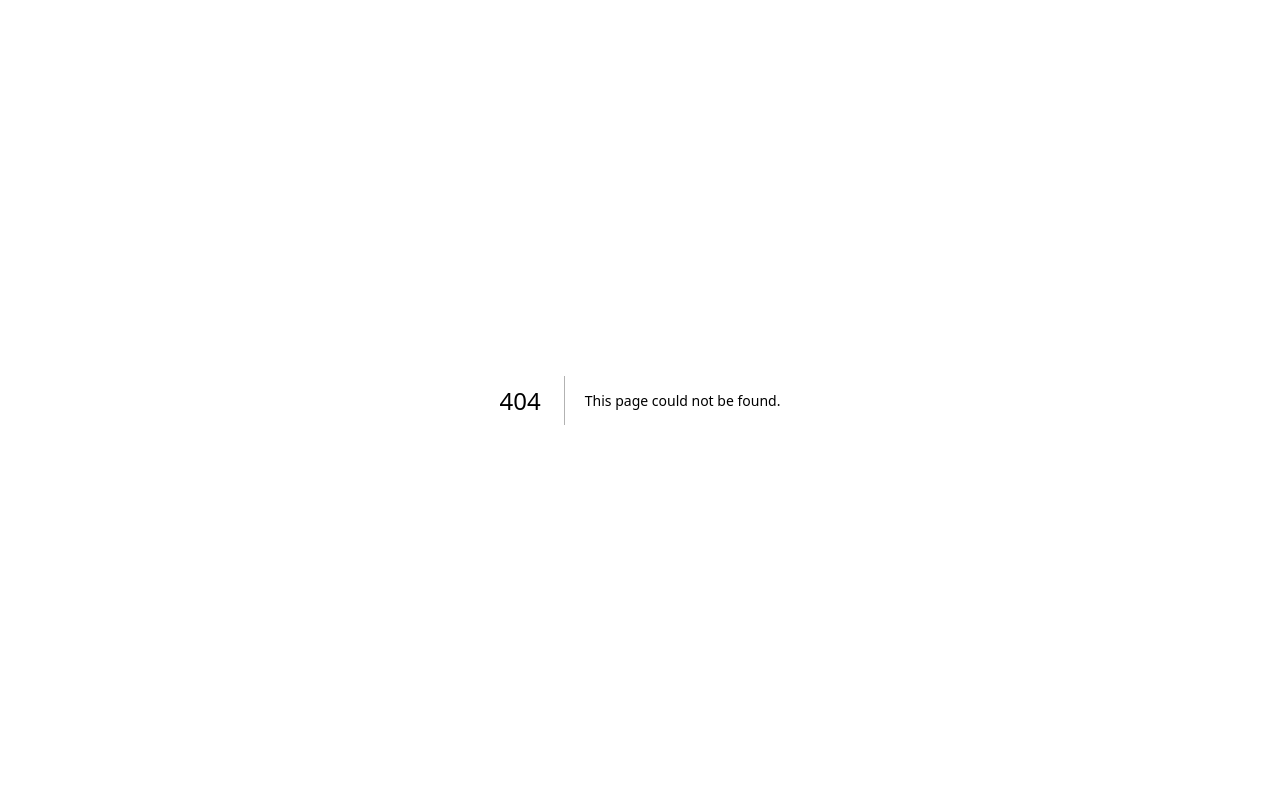
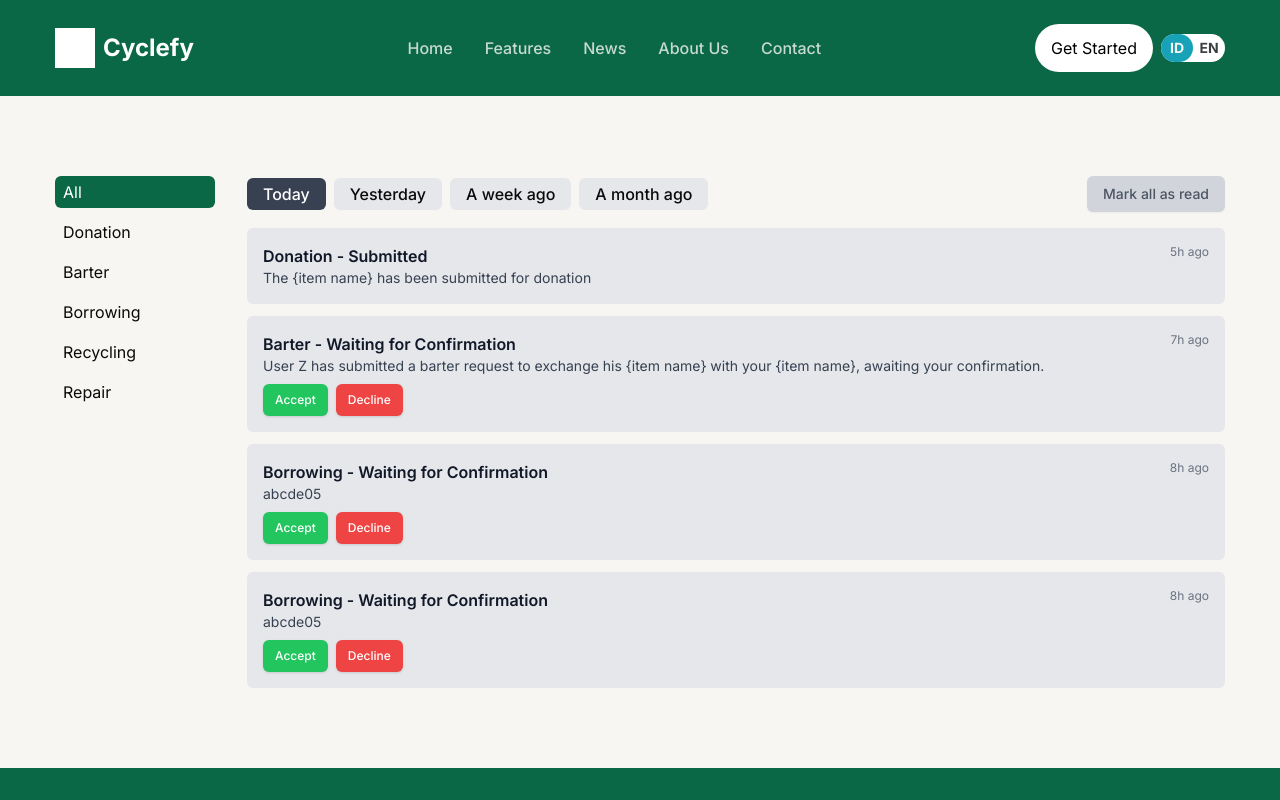
Before and after one commit to MoCheeseKy/cyclefy, a Next.js app: page /user/notifications in a window 1280 px wide. Before the commit this address had no page. Shown: the top 800 px of the page. Built offline with nearby package versions, Linux system fonts and the light colour scheme.

Commit message:
slicing notifications

```diff
--- /dev/null
+++ b/src/components/User/Notifications/index.jsx
@@ -0,0 +1,142 @@
+import { useState } from 'react';
+import Wrapper from '@/components/_shared/Wrapper';
+import { Button } from '@/components/ui/button';
+
+export default function Notifications() {
+  const categories = [
+    'All',
+    'Donation',
+    'Barter',
+    'Borrowing',
+    'Recycling',
+    'Repair',
+  ];
+  const filters = ['Today', 'Yesterday', 'A week ago', 'A month ago'];
+
+  const [activeCategory, setActiveCategory] = useState('All');
+  const [activeFilter, setActiveFilter] = useState('Today');
+
+  // Contoh data dummy
+  const notifications = [
+    {
+      id: 1,
+      type: 'Donation',
+      title: 'Donation - Submitted',
+      message: 'The {item name} has been submitted for donation',
+      time: '5h ago',
+      actions: false,
+    },
+    {
+      id: 2,
+      type: 'Barter',
+      title: 'Barter - Waiting for Confirmation',
+      message:
+        'User Z has submitted a barter request to exchange his {item name} with your {item name}, awaiting your confirmation.',
+      time: '7h ago',
+      actions: true,
+    },
+    {
+      id: 3,
+      type: 'Borrowing',
+      title: 'Borrowing - Waiting for Confirmation',
+      message: 'abcde05',
+      time: '8h ago',
+      actions: true,
+    },
+    {
+      id: 4,
+      type: 'Borrowing',
+      title: 'Borrowing - Waiting for Confirmation',
+      message: 'abcde05',
+      time: '8h ago',
+      actions: true,
+    },
+  ];
+
+  const filteredNotifications =
+    activeCategory === 'All'
+      ? notifications
+      : notifications.filter((n) => n.type === activeCategory);
+
+  return (
+    <div className='flex justify-center py-20'>
+      <Wrapper>
+        <div className='flex gap-8'>
+          {/* Sidebar */}
+          <div className='flex flex-col w-40 gap-2'>
+            {categories.map((cat) => (
+              <button
+                key={cat}
+                onClick={() => setActiveCategory(cat)}
+                className={`text-left px-2 py-1 rounded-md ${
+                  activeCategory === cat
+                    ? 'bg-primary text-white'
+                    : 'hover:bg-gray-200'
+                }`}
+              >
+                {cat}
+              </button>
+            ))}
+          </div>
+
+          {/* Main Content */}
+          <div className='flex-1'>
+            {/* Filter Tabs + Mark all */}
+            <div className='flex items-center justify-between mb-4'>
+              <div className='flex gap-2'>
+                {filters.map((f) => (
+                  <button
+                    key={f}
+                    onClick={() => setActiveFilter(f)}
+                    className={`px-4 py-1 rounded-md font-medium ${
+                      activeFilter === f
+                        ? 'bg-gray-700 text-white'
+                        : 'bg-gray-200 hover:bg-gray-300'
+                    }`}
+                  >
+                    {f}
+                  </button>
+                ))}
+              </div>
+              <Button variant='secondary' className='text-gray-600 bg-gray-300'>
+                Mark all as read
+              </Button>
+            </div>
+
+            {/* Notifications List */}
+            <div className='flex flex-col gap-3'>
+              {filteredNotifications.map((n) => (
+                <div
+                  key={n.id}
+                  className='flex items-start justify-between p-4 bg-gray-200 rounded-md'
+                >
+                  <div>
+                    <h3 className='font-semibold text-gray-900'>{n.title}</h3>
+                    <p className='text-sm text-gray-700'>{n.message}</p>
+                    {n.actions && (
+                      <div className='flex gap-2 mt-2'>
+                        <Button
+                          size='sm'
+                          className='text-white bg-green-500 hover:bg-green-600'
+                        >
+                          Accept
+                        </Button>
+                        <Button
+                          size='sm'
+                          className='text-white bg-red-500 hover:bg-red-600'
+                        >
+                          Decline
+                        </Button>
+                      </div>
+                    )}
+                  </div>
+                  <span className='text-xs text-gray-500'>{n.time}</span>
+                </div>
+              ))}
+            </div>
+          </div>
+        </div>
+      </Wrapper>
+    </div>
+  );
+}
--- /dev/null
+++ b/src/pages/user/notifications/index.jsx
@@ -0,0 +1,10 @@
+import Layout from '@/layouts';
+import Notifications from '@/components/User/Notifications';
+
+export default function NotificationsPage() {
+  return (
+    <Layout>
+      <Notifications />
+    </Layout>
+  );
+}
```
Also changed, not shown: src/components/User/index.jsx (added), src/pages/user/index.jsx (added).
